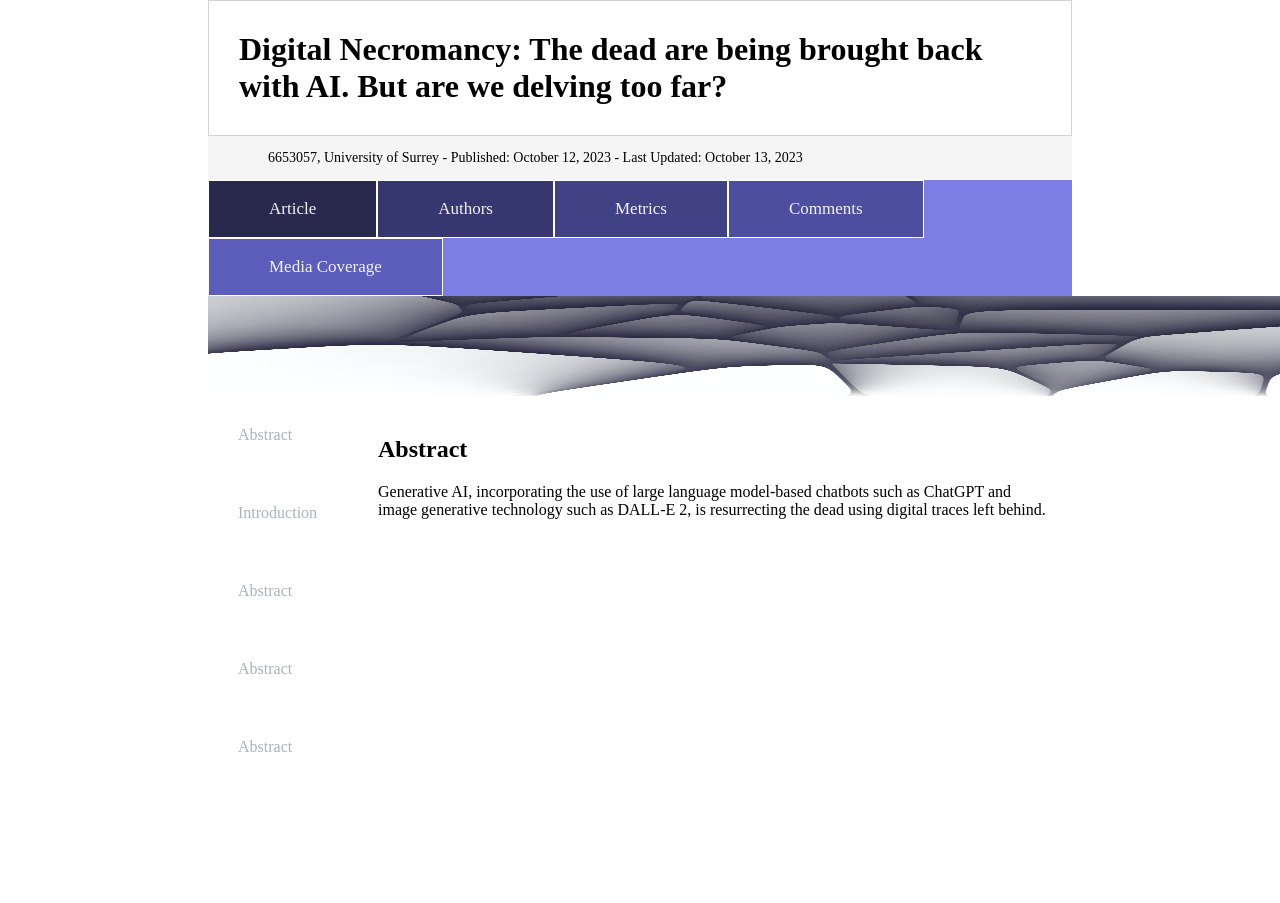
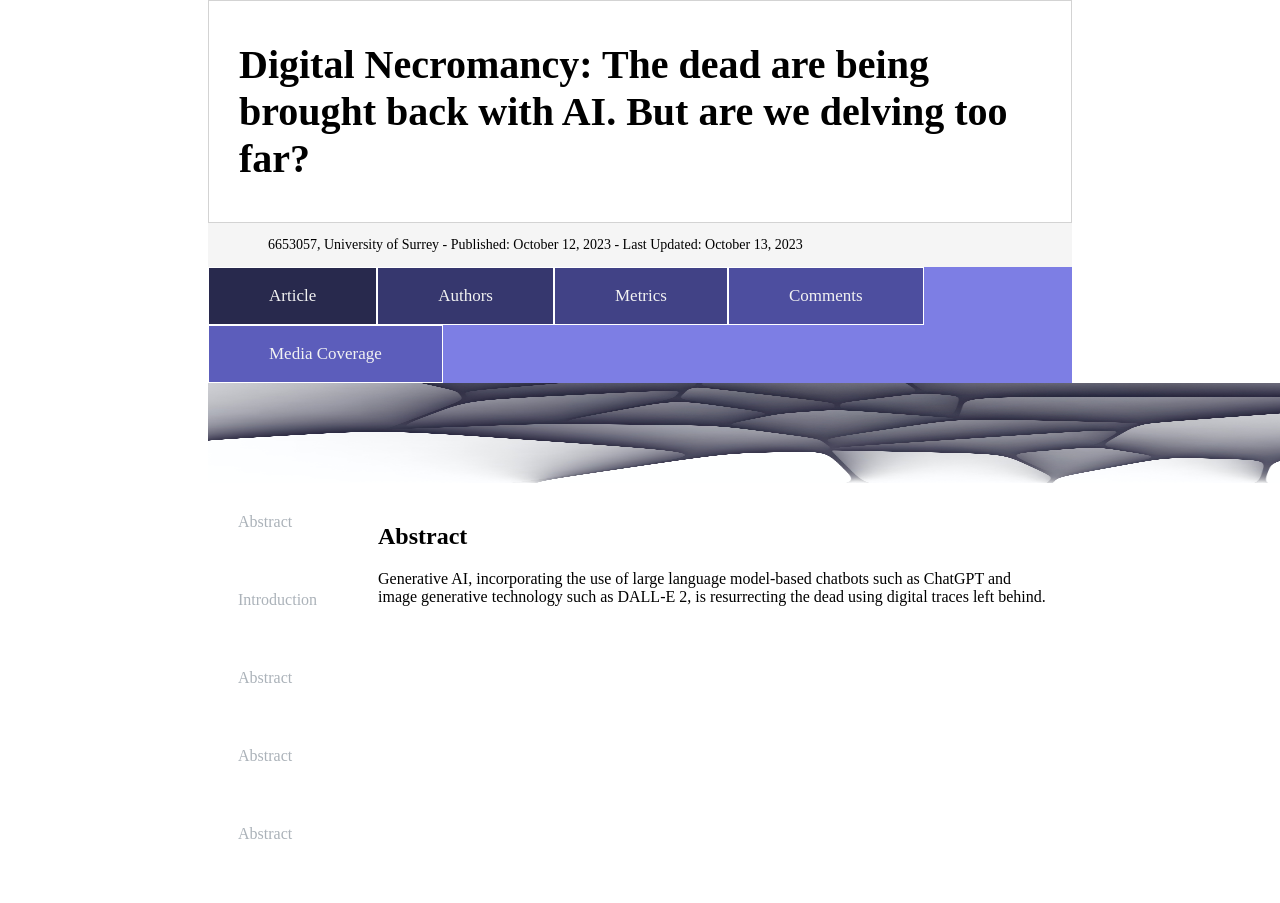
Before and after one commit to FEPSFY6653057/Conference-Project-ENG0018, a plain HTML site: page index.html in a window 1280 px wide. Shown: the top 903 px of the page. Before the commit the page ends 816 px from the top, so only its background shows below. Drawn offline with Linux system fonts and the light colour scheme.

Commit message:
Update index.html

```diff
--- a/index.html
+++ b/index.html
@@ -49,7 +49,7 @@
 </style>
 
 <head>
-	<h1 style="margin: 0; padding:30px 30px; border: 0.8px solid #D3D3D3"><b>Digital Necromancy: The dead are being brought back with AI. But are we delving too far?</b></h1>
+	<h1 style="margin: 0; font-size:40px; padding:40px 30px; border: 0.8px solid #D3D3D3"><b>Digital Necromancy: The dead are being brought back with AI. But are we delving too far?</b></h1>
 </head>
 
 	<div style="margin: 0; font-size:14px; padding: 0.1px 60px; background-color: #F5F5F5">
```
